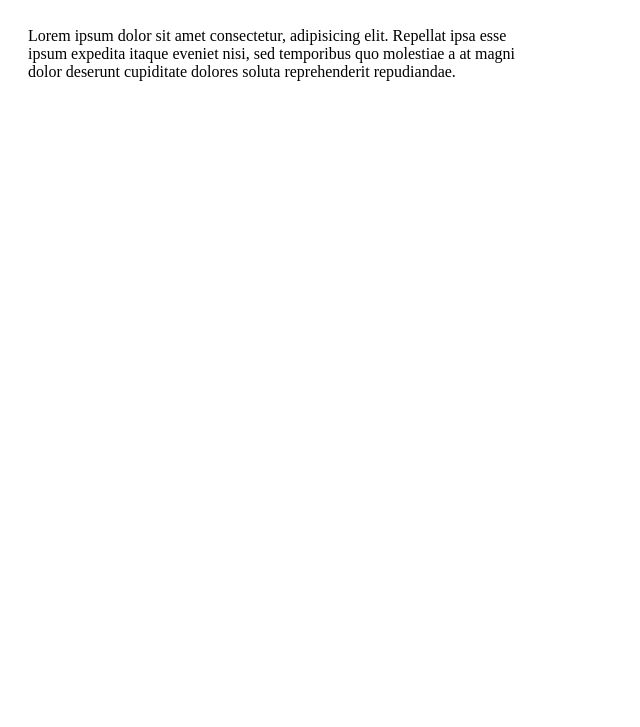
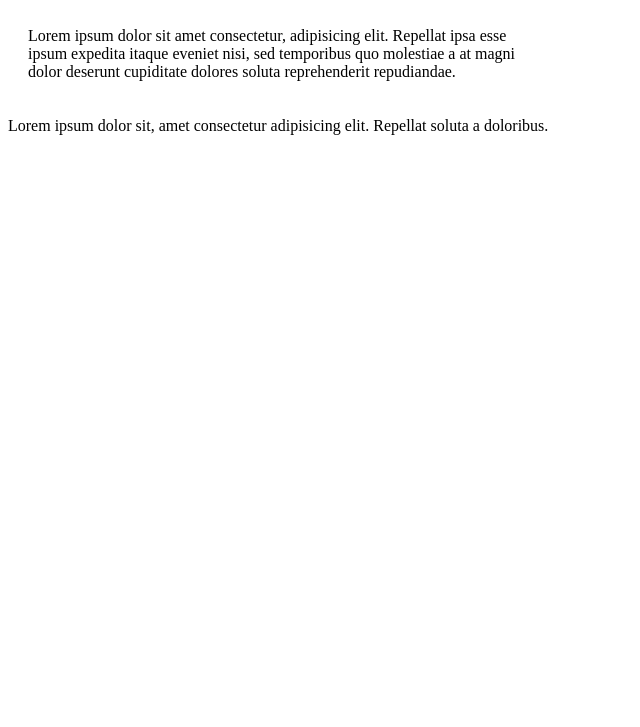
Before and after one commit to srvsingh4u/Gitlab, a plain HTML site: page index.html in a window 1280 px wide. Shown: the part 73-800 px from the top of the page, without its empty margins (0-640 px from the left). Drawn offline with Linux system fonts and the light colour scheme.

Commit message:
pARA CHANGED

```diff
--- a/index.html
+++ b/index.html
@@ -17,5 +17,9 @@
       esse ipsum expedita itaque eveniet nisi, sed temporibus quo molestiae a at
       magni dolor deserunt cupiditate dolores soluta reprehenderit repudiandae.
     </p>
+    <p>
+      Lorem ipsum dolor sit, amet consectetur adipisicing elit. Repellat soluta
+      a doloribus.
+    </p>
   </body>
 </html>
```
